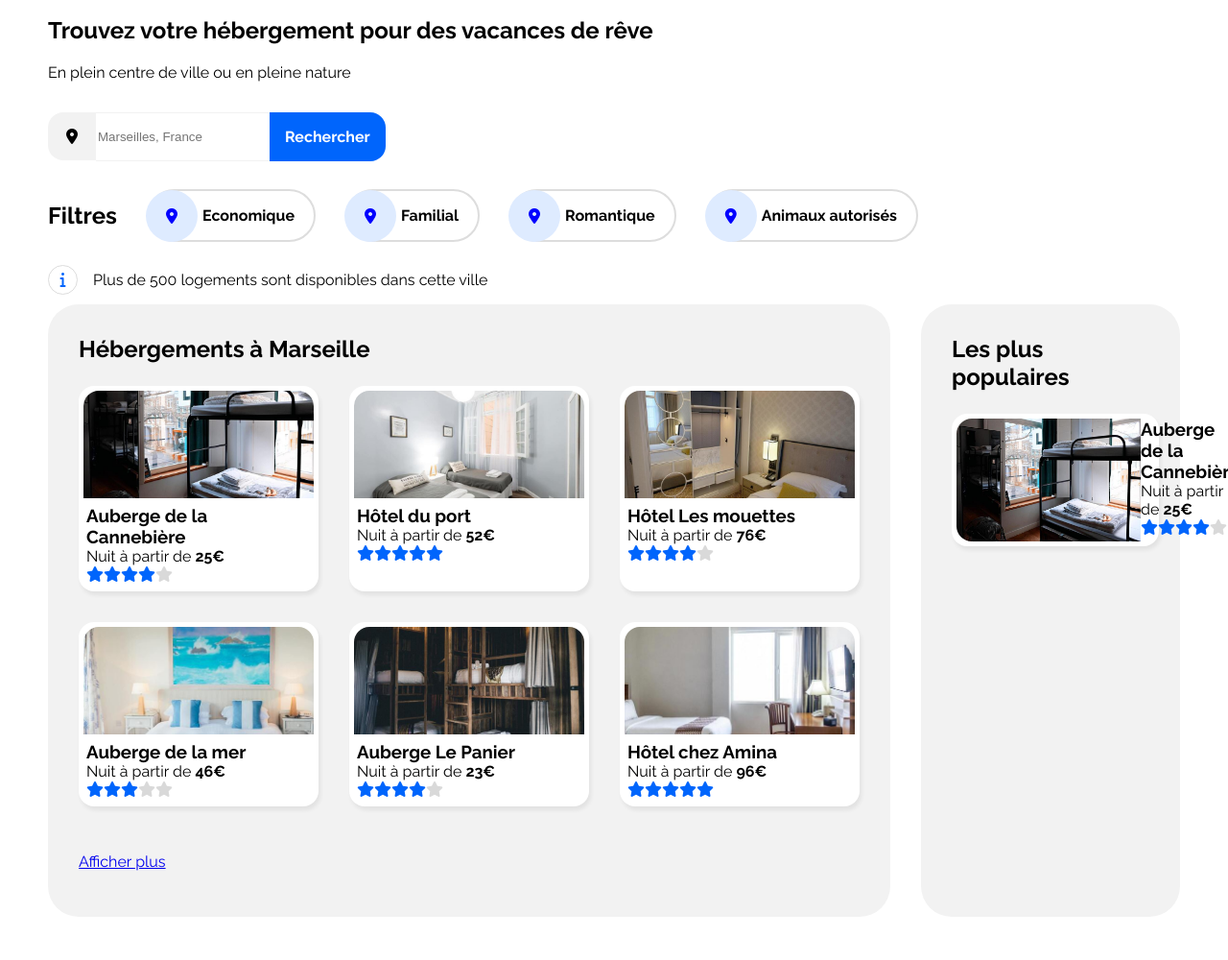
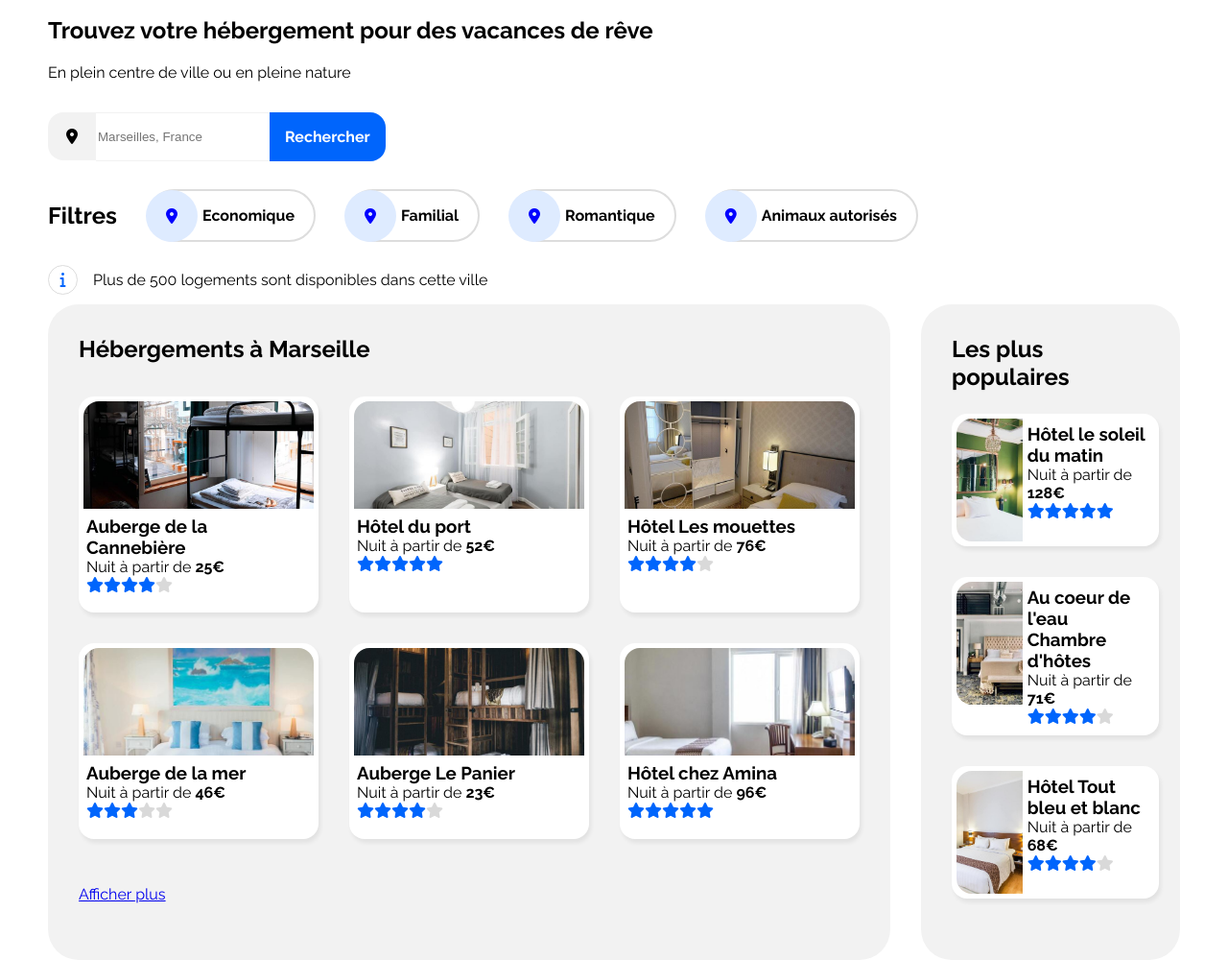
Before and after one commit to FabLrc/FabienLAURENCE_2_12082021, a plain HTML site: page index.html in a window 1280 px wide. Shown: the part 94-1094 px from the top of the page at 96% size. Before the commit the page ends 1049 px from the top, so only its background shows below. Drawn offline with Linux system fonts and the light colour scheme.

Commit message:
Finissions hébergements populaires
Finissions du développement des hébergements populaires, utilisation des grids également

```diff
--- a/css/style.css
+++ b/css/style.css
@@ -213,15 +213,18 @@ header
 /* FICHES SECONDAIRES */
 .fiche_hebergement_secondaire
 {
-    display: flex;
+    display: grid;
+    grid-template-columns: repeat(3, 1fr);
     background-color: #FFFFFF;
     border-radius: 1em;
     padding: 5px;
     box-shadow: 2px 4px 4px rgba(0, 0, 0, 0.068);
     min-width: 100%;
+    margin-bottom: 2rem;
 }
 .img_fiche_hebergement_secondaire
 {
+    grid-column-start: 1;
     height: 8rem;
     object-fit: cover;
     border-radius: 1em 0 0 1em;
@@ -229,8 +232,11 @@ header
 }
 .zone_texte_hebergement_secondaire
 {
+    grid-column-start: 2;
+    grid-column-end: 4;
     display: flex;
     flex-direction: column;
+    padding: 5px;
 }
 /* HEBERGEMENTS SECONDAIRES */
 #hebergements_secondaires
--- a/index.html
+++ b/index.html
@@ -181,11 +181,39 @@
                     <h2 class="titre_hebergements">Les plus populaires</h2>
                     <div id="hebergements_populaires">
                         <!-- FICHES HEBERGEMENTS -->
-                        <article class="fiche_hebergement_secondaire"> <!-- AUBERGE DE LA CANNEBIERE-->
-                            <img class="img_fiche_hebergement_secondaire" src="img/hebergements/4_small/cannebiere.jpg" alt="Auberge de la Cannebière">
+                        <article class="fiche_hebergement_secondaire"> <!-- HOTEL LE SOLEIL DU MATIN-->
+                            <img class="img_fiche_hebergement_secondaire" src="img/hebergements/4_small/emile-guillemot-Bj_rcSC5XfE-unsplash.jpg" alt="Hôtel Le Soleil du Matin">
                             <div class="zone_texte_hebergement_secondaire">
-                                <h3 class="titre_fiche_hebergement no_margin">Auberge de la Cannebière</h3>
-                                <p class="texte_fiche_hebergement no_margin">Nuit à partir de <strong>25€</strong></p>
+                                <h3 class="titre_fiche_hebergement no_margin">Hôtel le soleil du matin</h3>
+                                <p class="texte_fiche_hebergement no_margin">Nuit à partir de <strong>128€</strong></p>
+                                <div class="etoiles_hebergement">
+                                    <p class="etoile_true no_margin"><i class="fas fa-star"></i></p>
+                                    <p class="etoile_true no_margin"><i class="fas fa-star"></i></p>
+                                    <p class="etoile_true no_margin"><i class="fas fa-star"></i></p>
+                                    <p class="etoile_true no_margin"><i class="fas fa-star"></i></p>
+                                    <p class="etoile_true no_margin"><i class="fas fa-star"></i></p>
+                                </div>
+                            </div>
+                        </article>
+                        <article class="fiche_hebergement_secondaire"> <!-- AU COEUR DE L'EAU CHAMBRE D'HOTE-->
+                            <img class="img_fiche_hebergement_secondaire" src="img/hebergements/4_small/aw-creative-VGs8z60yT2c-unsplash.jpg" alt="Au coeur de l'eau Chambre d'hôtes">
+                            <div class="zone_texte_hebergement_secondaire">
+                                <h3 class="titre_fiche_hebergement no_margin">Au coeur de l'eau Chambre d'hôtes</h3>
+                                <p class="texte_fiche_hebergement no_margin">Nuit à partir de <strong>71€</strong></p>
+                                <div class="etoiles_hebergement">
+                                    <p class="etoile_true no_margin"><i class="fas fa-star"></i></p>
+                                    <p class="etoile_true no_margin"><i class="fas fa-star"></i></p>
+                                    <p class="etoile_true no_margin"><i class="fas fa-star"></i></p>
+                                    <p class="etoile_true no_margin"><i class="fas fa-star"></i></p>
+                                    <p class="etoile_false no_margin"><i class="fas fa-star"></i></p>
+                                </div>
+                            </div>
+                        </article>
+                        <article class="fiche_hebergement_secondaire"> <!-- HOTEL TOUT BLEU ET BLANC-->
+                            <img class="img_fiche_hebergement_secondaire" src="img/hebergements/4_small/febrian-zakaria-sjvU0THccQA-unsplash.jpg" alt="Hôtel Tout bleu et blanc">
+                            <div class="zone_texte_hebergement_secondaire">
+                                <h3 class="titre_fiche_hebergement no_margin">Hôtel Tout bleu et blanc</h3>
+                                <p class="texte_fiche_hebergement no_margin">Nuit à partir de <strong>68€</strong></p>
                                 <div class="etoiles_hebergement">
                                     <p class="etoile_true no_margin"><i class="fas fa-star"></i></p>
                                     <p class="etoile_true no_margin"><i class="fas fa-star"></i></p>
```
